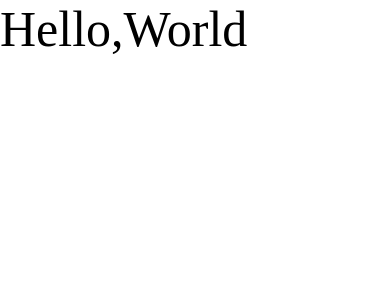
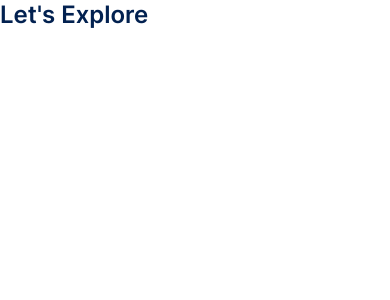
Before and after one commit to Jim124/SocialMedia, a React Native app: screen / in a window 390 px wide. Shown: the top 300 px of the page. Built offline with nearby package versions, Linux system fonts and the light colour scheme.

Commit message:
add Title component

```diff
--- a/App.js
+++ b/App.js
@@ -4,6 +4,7 @@
 
 import * as SplashScreen from 'expo-splash-screen';
 import { getFontFamily } from './assets/fonts/helper';
+import Title from './components/Title/Title';
 
 SplashScreen.preventAutoHideAsync();
 export default function App() {
@@ -29,7 +30,7 @@
   }
   return (
     <SafeAreaView onLayout={onLayoutRootView}>
-      <Text style={styles.text}>Hello,World</Text>
+      <Title title={`Let's Explore`} />
     </SafeAreaView>
   );
 }
--- /dev/null
+++ b/components/Title/Title.js
@@ -0,0 +1,12 @@
+import { View, Text } from 'react-native';
+import PropTypes from 'prop-types';
+import style from './styles';
+
+const Title = (props) => {
+  return <Text style={style.title}>{props.title}</Text>;
+};
+
+Title.propTypes = {
+  title: PropTypes.string.isRequired,
+};
+export default Title;
--- /dev/null
+++ b/components/Title/styles.js
@@ -0,0 +1,11 @@
+import { StyleSheet } from 'react-native';
+import { getFontFamily } from '../../assets/fonts/helper';
+
+const style = StyleSheet.create({
+  title: {
+    color: '#022150',
+    fontFamily: getFontFamily('inter', '600'),
+    fontSize: 24,
+  },
+});
+export default style;
```
Also changed, not shown: package.json (+4 -3 lines), 1 other file (tests, documents, lock files or other folders).
